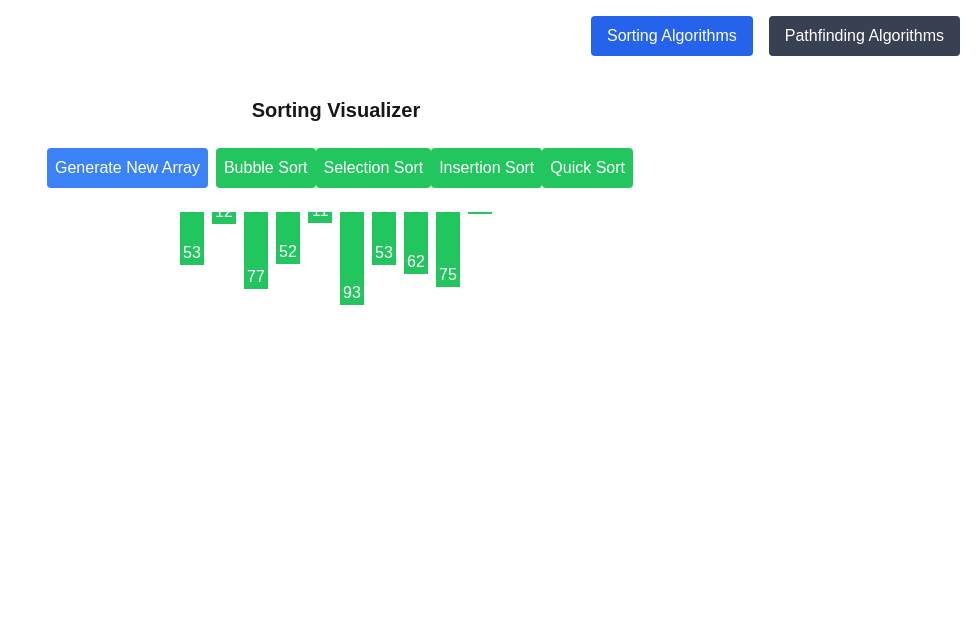
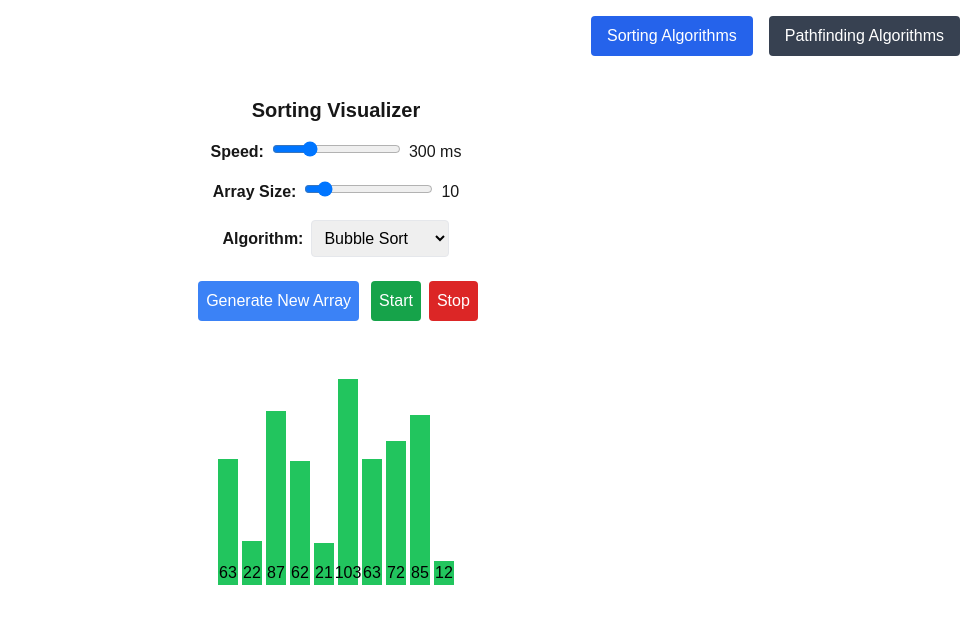
Before and after one commit to MoeAllami/CIS-376-Project, a Next.js app in the folder app/: page / in a window 1280 px wide. Shown: the top 624 px of the page, without its empty margins (304-1280 px from the left). Built offline with nearby package versions, Linux system fonts and the light colour scheme.

Commit message:
Start and stop added, as well as size and speed sliders

```diff
--- a/app/app/components/SortingVisualizer.tsx
+++ b/app/app/components/SortingVisualizer.tsx
@@ -1,53 +1,63 @@
-  import { useState, useEffect } from "react";
+import { useState, useEffect, useRef } from "react";
 
 // Define a functional component called "Sorting Visualizer"
 const SortingVisualizer = () => {
+  const [array, setArray] = useState<number[]>([]);
+  const [speed, setSpeed] = useState(300); // Delay in milliseconds for visualization
+  const [arraySize, setArraySize] = useState(10); // Number of elements in the array
+  const [isSorting, setIsSorting] = useState(false); // Flag for start/stop control
+  const [selectedAlgorithm, setSelectedAlgorithm] = useState("bubble"); // Default algorithm
+  const stopRef = useRef(false); // Reference for pausing
 
-    const [array, setArray] = useState<number[]>([]);
-
-    // Ensures an array is generated immediately when page loads
+  // Ensures an array is generated immediately and when size changes
   useEffect(() => {
     generateArray();
-    }, []);
+  }, [arraySize]);
 
   // Function to generate a random array
   const generateArray = () => {
-      const newArray = Array.from({ length: 10 }, () => Math.floor(Math.random() * 100));
+    const newArray = Array.from({ length: arraySize }, () =>
+      Math.floor(Math.random() * 100 + 10)
+    );
     setArray(newArray);
   };
+
+  // Helper function to create delay
+  const delay = (ms: number) =>
+    new Promise<void>((res) => {
+      const timer = setTimeout(() => {
+        if (!stopRef.current) res();
+        else clearTimeout(timer);
+      }, ms);
+    });
 
   // Defines an asynchronous function for using bubble sort
   const bubbleSort = async () => {
     let arr = [...array];
     let n = arr.length;
 
-    for (let i = 0; i < n - 1; i++)
-    {
-      for (let j = 0; j < n - i - 1; j++)
-      {
-        if (arr[j] > arr[j + 1])
-        {
+    for (let i = 0; i < n - 1 && !stopRef.current; i++) {
+      for (let j = 0; j < n - i - 1 && !stopRef.current; j++) {
+        if (arr[j] > arr[j + 1]) {
           [arr[j], arr[j + 1]] = [arr[j + 1], arr[j]]; // Swap
           setArray([...arr]); // Used to update the UI with the new array state
-          await new Promise((resolve) => setTimeout(resolve, 300)); // Delay for visualization
+          await delay(speed); // Delay for visualization
         }
       }
     }
   };
 
+  // Defines an asynchronous function for using selection sort
   const selectionSort = async () => {
     let arr = [...array];
     let n = arr.length;
 
-    for (let i = 0; i < n - 1; i++){
-
+    for (let i = 0; i < n - 1 && !stopRef.current; i++) {
       let min_idx = i; // Assume the current position holds the minimum element
 
       // Iterate through the unsorted portion to find the actual minimum
-      for (let j = i + 1; j < n; j++)
-      {
-        if (arr[j] < arr[min_idx])
-        {
+      for (let j = i + 1; j < n && !stopRef.current; j++) {
+        if (arr[j] < arr[min_idx]) {
           // Update min if a smaller element is found
           min_idx = j;
         }
@@ -55,98 +65,176 @@
 
       [arr[i], arr[min_idx]] = [arr[min_idx], arr[i]]; // Swap
       setArray([...arr]); // Used to update the UI with the new array state
-      await new Promise((resolve) => setTimeout(resolve, 300)); // Delay for visualization
+      await delay(speed); // Delay for visualization
     }
   };
 
+  // Defines an asynchronous function for using insertion sort
   const insertionSort = async () => {
     let arr = [...array];
-
-    for (let i = 1; i < arr.length; i++){
+    for (let i = 1; i < arr.length && !stopRef.current; i++) {
       let key = arr[i];
       let j = i - 1;
       // Move elements greater than key to one position ahead of current position
-      while (j >= 0 && arr[j] > key){
+      while (j >= 0 && arr[j] > key && !stopRef.current) {
         arr[j + 1] = arr[j];
         j = j - 1;
       }
       arr[j + 1] = key;
       setArray([...arr]); // Update UI with new array state
-      await new Promise((resolve) => setTimeout(resolve, 300)) // Delay for visualization
+      await delay(speed); // Delay for visualization
     }
   };
 
   // Function to swap numbers in an array
-  function swap(arr: number[], i: number, j: number){
+  function swap(arr: number[], i: number, j: number) {
     let temp = arr[i];
     arr[i] = arr[j];
     arr[j] = temp;
   }
 
   // Function used to partition the array during quick sort
-  function partition(arr: number[], low: number, high: number){
+  async function partition(arr: number[], low: number, high: number) {
     // Select pivot
     let pivot = arr[high];
     // The right position of the pivot so far
     let i = low - 1;
 
     // Move smaller elements to the left
-    for(let j = low; j <= high - 1; j++){
-      if (arr[j] < pivot){
+    for (let j = low; j <= high - 1 && !stopRef.current; j++) {
+      if (arr[j] < pivot) {
         i++;
         swap(arr, i, j);
+        setArray([...arr]);
+        await delay(speed); // Delay for visualization
       }
     }
 
     // Move pivot after smaller elements and return its position
     swap(arr, i + 1, high);
+    setArray([...arr]);
+    await delay(speed); // Delay for visualization
     return i + 1;
   }
 
   // QuickSort recursive function
   const quickSort = async (arr: number[], low: number, high: number) => {
-    if (low < high) {
+    if (low < high && !stopRef.current) {
       // set partition return index of pivot
-      let pi = partition(arr, low, high);
-
-      setArray([...arr]); // Update UI with array state
-      await new Promise((resolve) => setTimeout(resolve, 300)) // Delay for visualization
+      let pi = await partition(arr, low, high);
 
       // Recursion calls for smaller elements and >= elements
-      quickSort(arr, low, pi - 1);
-      quickSort(arr, pi + 1, high);
+      await quickSort(arr, low, pi - 1);
+      await quickSort(arr, pi + 1, high);
     }
   };
 
-  // Initiate the QuickSort process when the button is pressed
-  const quickSortStart = async() => {
+  // Initiate sorting based on selected algorithm
+  const startSort = async () => {
+    stopRef.current = false;
+    setIsSorting(true);
     let arr = [...array];
-    let n = arr.length;
-    quickSort(arr, 0, n-1)
+    switch (selectedAlgorithm) {
+      case "bubble":
+        await bubbleSort();
+        break;
+      case "selection":
+        await selectionSort();
+        break;
+      case "insertion":
+        await insertionSort();
+        break;
+      case "quick":
+        await quickSort(arr, 0, arr.length - 1);
+        break;
+      default:
+        break;
+    }
+    setIsSorting(false);
+  };
+
+  // Function to stop/pause sorting
+  const stopSort = () => {
+    stopRef.current = true;
+    setIsSorting(false);
   };
 
   // JSX rendering with tailwind css
   return (
     <div className="text-center">
       <h2 className="text-xl font-bold mb-4">Sorting Visualizer</h2>
-      <button onClick={generateArray} className="bg-blue-500 text-white p-2 m-2 rounded">
+
+      {/* Slider for adjusting speed */}
+      <div className="mb-4">
+        <label className="mr-2 font-semibold">Speed:</label>
+        <input
+          type="range"
+          min="50"
+          max="1000"
+          value={speed}
+          onChange={(e) => setSpeed(Number(e.target.value))}
+        />
+        <span className="ml-2">{speed} ms</span>
+      </div>
+
+      {/* Slider for adjusting array size */}
+      <div className="mb-4">
+        <label className="mr-2 font-semibold">Array Size:</label>
+        <input
+          type="range"
+          min="5"
+          max="50"
+          value={arraySize}
+          onChange={(e) => setArraySize(Number(e.target.value))}
+        />
+        <span className="ml-2">{arraySize}</span>
+      </div>
+
+      {/* Dropdown to select sorting algorithm */}
+      <div className="mb-4">
+        <label className="mr-2 font-semibold">Algorithm:</label>
+        <select
+          value={selectedAlgorithm}
+          onChange={(e) => setSelectedAlgorithm(e.target.value)}
+          className="p-2 border rounded text-black"
+        >
+          <option value="bubble">Bubble Sort</option>
+          <option value="selection">Selection Sort</option>
+          <option value="insertion">Insertion Sort</option>
+          <option value="quick">Quick Sort</option>
+        </select>
+      </div>
+
+      <button
+        onClick={generateArray}
+        className="bg-blue-500 text-white p-2 m-2 rounded"
+      >
         Generate New Array
       </button>
-      <button onClick={bubbleSort} className="bg-green-500 text-white p-2 rounded">
-          Bubble Sort
+
+      <button
+        onClick={startSort}
+        disabled={isSorting}
+        className="bg-green-600 text-white p-2 m-1 rounded"
+      >
+        Start
       </button>
-      <button onClick={selectionSort} className="bg-green-500 text-white p-2 rounded">
-          Selection Sort
+      <button
+        onClick={stopSort}
+        disabled={!isSorting}
+        className="bg-red-600 text-white p-2 m-1 rounded"
+      >
+        Stop
       </button>
-      <button onClick={insertionSort} className="bg-green-500 text-white p-2 rounded">
-          Insertion Sort
-      </button>
-      <button onClick={quickSortStart} className="bg-green-500 text-white p-2 rounded">
-          Quick Sort
-      </button>
-      <div className="flex justify-center mt-4 space-x-2">
+
+      {/* Bar visual representation of the array */}
+      <div className="flex justify-center items-end mt-4 space-x-1 h-60">
         {array.map((value, idx) => (
-              <div key={idx} className="w-6 bg-green-500 text-white flex items-end justify-center" style={{ height: `${value}px` }}>
+          <div
+            key={idx}
+            className="bg-green-500 text-black flex items-end justify-center"
+            style={{ height: `${value * 2}px`, width: "20px" }}
+          >
             {value}
           </div>
         ))}
```
Lines whose indentation alone changed are shown as unchanged.
